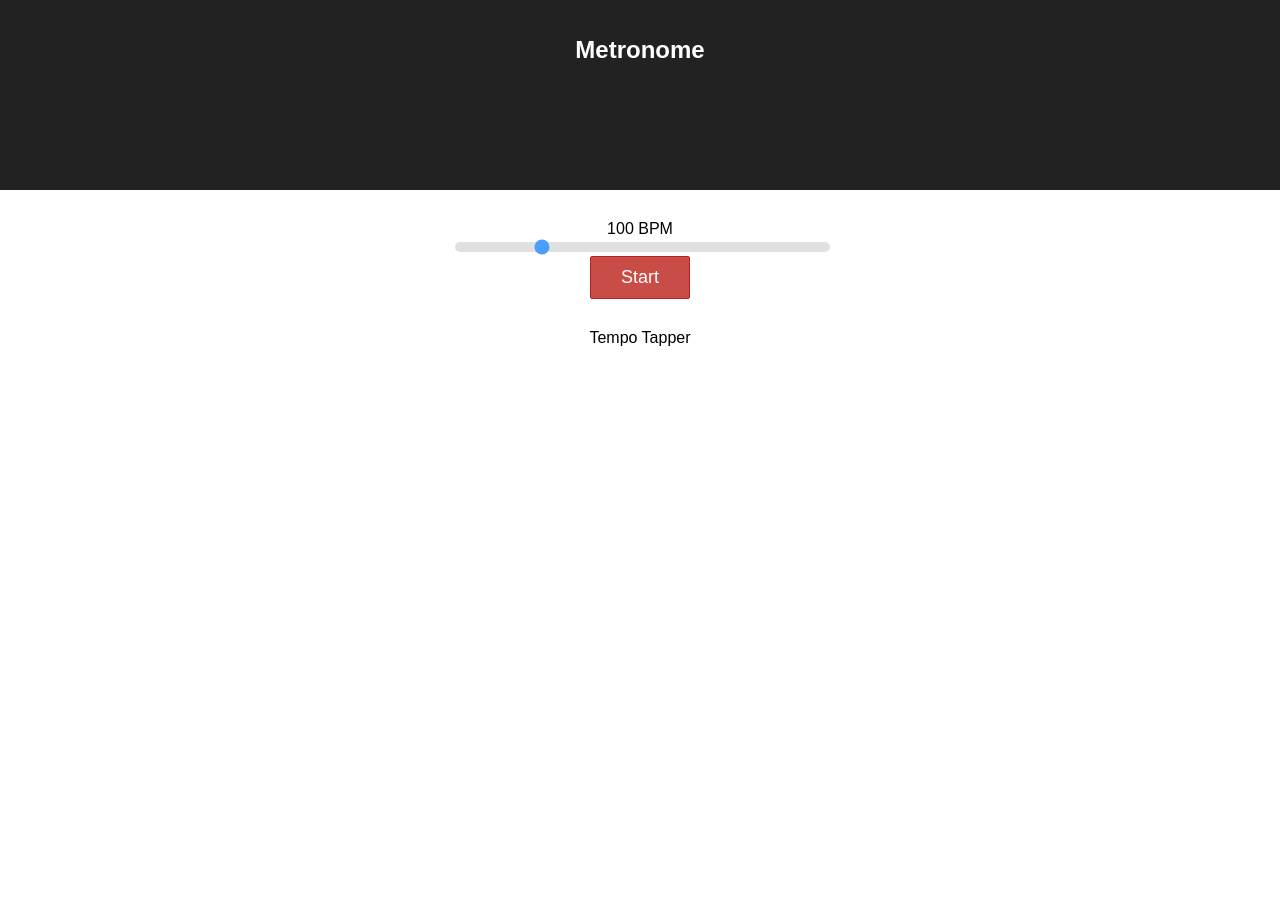
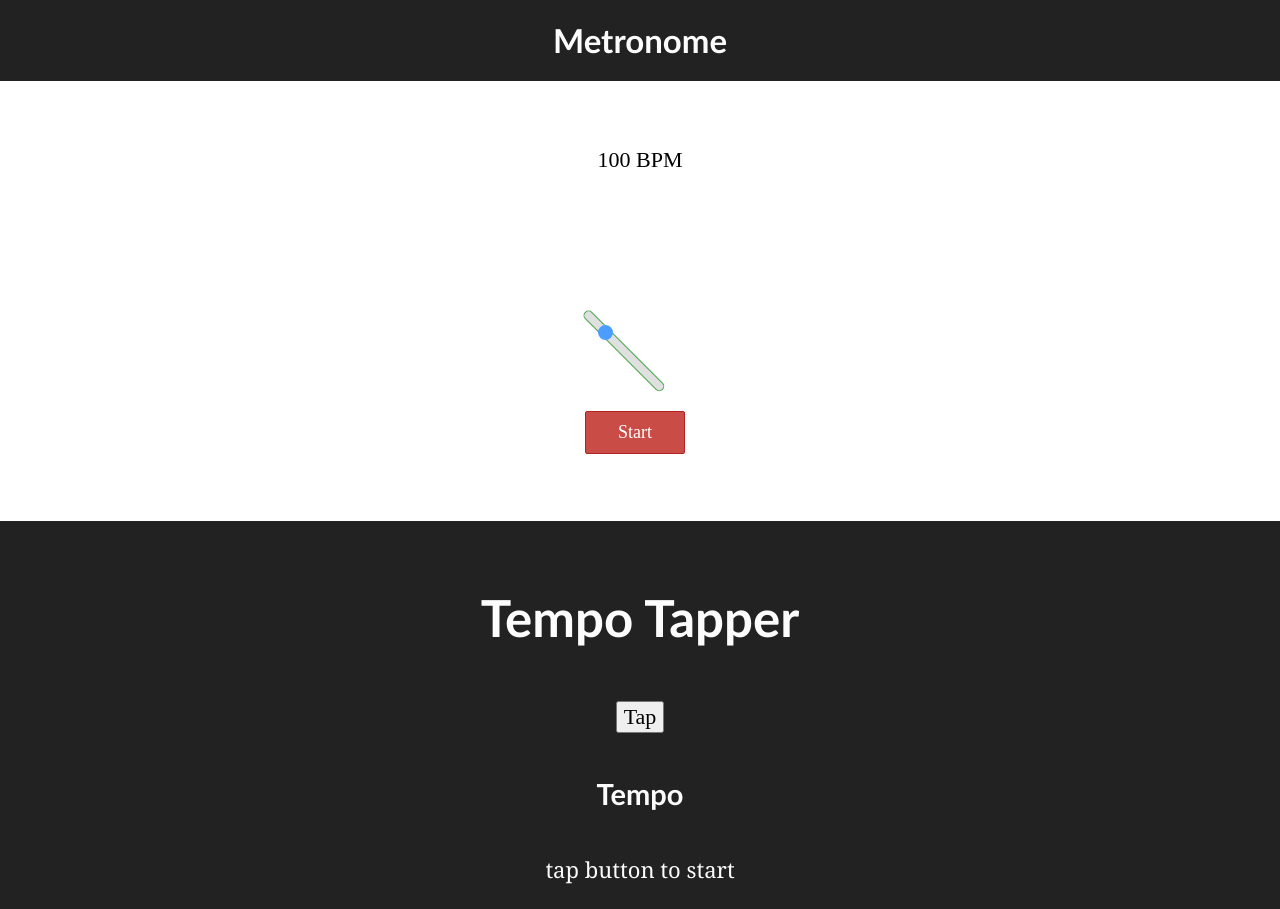
Before and after one commit to ElliotReed/metronome, a React (Create React App) app: page / in a window 1280 px wide. Before the commit the page ends 800 px from the top, so only its background shows below. Built offline with nearby package versions, Linux system fonts and the light colour scheme.

Commit message:
added Tempo Tapper

```diff
--- a/src/App.css
+++ b/src/App.css
@@ -1,4 +1,8 @@
 .App {
+  height: 100%;
+  display: flex;
+  flex-direction: column;
+
   text-align: center;
 }
 
@@ -9,17 +13,14 @@
 
 .App-header {
   background-color: #222;
-  height: 150px;
-  padding: 20px;
+  /* height: 2em; */
+  padding: var(--padding);
   color: white;
 }
 
 .App-title {
+  margin: 0;
   font-size: 1.5em;
-}
-
-.App-intro {
-  font-size: large;
 }
 
 @keyframes App-logo-spin {
--- a/src/App.js
+++ b/src/App.js
@@ -1,5 +1,4 @@
 import React, { Component } from 'react';
-import logo from './logo.svg';
 import './App.css';
 import Metronome from './Metronome';
 import TempoTapper from './TempoTapper';
--- a/src/Metronome.css
+++ b/src/Metronome.css
@@ -1,11 +1,29 @@
 .metronome {
+	display: flex;
+	flex-direction: column;
+	justify-content: center;
 	text-align: center;
 	max-width: 375px;
+	height: 20rem;
 	margin: 0 auto;
 	padding: 30px;
 }
 
+.bpm-display {
+	height: 2em;
+}
+
+.bpm-slider {
+	display: flex;
+	flex-direction: column;
+	justify-content: center;
+	margin: 3em auto 2em;
+	height: 5em;
+	width: 5em;
+}
+
 .bpm-slider input {
+	border: 1px solid green;
 	-webkit-appearance: none;
 	width: 100%;
 	height: 10px;
@@ -13,8 +31,10 @@
 	background: #d3d3d3;
 	outline: none;
 	opacity: 0.7;
-  -webkit-transition: .2s;
-  transition: opacity .2s;
+	-webkit-transition: 0.2s;
+	transition: opacity 0.2s, transform 0.6s;
+	transform: rotateZ(0);
+	transform-origin: left;
 }
 
 .slider:hover {
@@ -27,7 +47,7 @@
 	width: 25px;
 	height: 25px;
 	border-radius: 50%;
-  background: #4CAF50;
+	background: #4caf50;
 	cursor: pointer;
 }
 
@@ -35,14 +55,14 @@
 	width: 25px;
 	height: 25px;
 	border-radius: 50%;
-  background: #4CAF50;
+	background: #4caf50;
 	cursor: pointer;
 }
 
 .metronome button {
-  background: #C94D46;
+	background: #c94d46;
 	padding: 10px;
-  border: 1px solid #B32420;
+	border: 1px solid #b32420;
 	border-radius: 2px;
 	width: 100px;
 	color: #fff;
--- a/src/Metronome.js
+++ b/src/Metronome.js
@@ -12,6 +12,7 @@ class Metronome extends Component {
 			count: 0,
 			bpm: 100,
 			beatsPerMeasure: 4,
+			degrees: 45,
 		};
 
 		this.click1 = new Audio(click1);
@@ -27,17 +28,28 @@ class Metronome extends Component {
 			});
 		} else {
 			// Start a timer with the current BPM
-			this.timer = setInterval(
-				this.playClick,
-				(60 / this.state.bpm) * 1000
-			);
+			this.timer = setInterval(() => {
+				this.playClick();
+				this.swingPendulumRod();
+			}, (60 / this.state.bpm) * 1000);
 			this.setState(
 				{
 					count: 0,
 					playing: true,
 				},
-				this.playClick
+				this.playClick,
+				this.swingPendulumRod
 			);
+		}
+	};
+
+	swingPendulumRod = () => {
+		const { count, beatsPerMeasure } = this.state;
+		if (count === 1) {
+			this.setState({ degrees: -180 });
+		} else {
+			console.log('swing');
+			this.setState({ degrees: 0 });
 		}
 	};
 
@@ -75,19 +87,29 @@ class Metronome extends Component {
 	};
 
 	render() {
-		const { playing, bpm } = this.state;
+		const { playing, bpm, degrees } = this.state;
 
 		return (
 			<div className="metronome">
+				<div className="bpm-display">{bpm} BPM</div>
 				<div className="bpm-slider">
-					<div>{bpm} BPM</div>
 					<input
+						style={{ transform: `rotateZ(${degrees}deg)` }}
+						className="slide"
 						type="range"
 						min="60"
 						max="240"
 						value={bpm}
 						onChange={this.handleBpmChange}
 					/>
+					{/* <input
+						className="test"
+						type="range"
+						min="60"
+						max="240"
+						value={bpm}
+						onChange={this.handleBpmChange}
+					/> */}
 				</div>
 				<button onClick={this.startStop}>
 					{playing ? 'Stop' : 'Start'}
--- a/src/TempoTapper.css
+++ b/src/TempoTapper.css
@@ -0,0 +1,6 @@
+.tempo-tapper {
+	background-color: #222;
+	/* height: 10rem; */
+	padding: var(--padding);
+	color: white;
+}
--- a/src/TempoTapper.js
+++ b/src/TempoTapper.js
@@ -1,22 +1,52 @@
 import React, { Component } from 'react';
-import './Metronome.css';
-import click1 from './click1.wav';
-import click2 from './click2.wav';
+import './TempoTapper.css';
 
-class TempoTapper extends Component {
-  constructor(props) {
-    super(props);
+export const calculteBeatsPerMinute = taps => {
+	const length = taps.length;
+	if (length === 1) {
+		return 'keep tapping!';
+	} else {
+		const totalTime = taps[length - 1] - taps[0];
+		const seconds = totalTime / 1000;
+		const beat = seconds / length;
+		const bpm = Math.floor(60 / beat);
 
-    this.state = {
-      taps: [],
-    }
-  }
+		return bpm;
+	}
+};
 
-  render() {
-    return (
-      'Tempo Tapper'
-    )
-  }
+export default class TempoTapper extends Component {
+	constructor(props) {
+		super(props);
+
+		this.state = {
+			taps: [],
+			tempo: 'tap button to start',
+		};
+	}
+
+	handleTempoTap = () => {
+		const now = new Date();
+		const taps = this.state.taps;
+		taps.push(now);
+
+		if (taps.length > 4) {
+			taps.shift();
+		}
+
+		const tempo = calculteBeatsPerMinute(taps);
+		this.setState({ tempo });
+	};
+
+	render() {
+		const { tempo } = this.state;
+		return (
+			<div className="tempo-tapper">
+				<h2>Tempo Tapper</h2>
+				<button onClick={this.handleTempoTap}>Tap</button>
+				<h4>Tempo</h4>
+				<p>{tempo}</p>
+			</div>
+		);
+	}
 }
-
-export default TempoTapper;
--- a/src/index.css
+++ b/src/index.css
@@ -1,5 +1,145 @@
+:root {
+	--light: hsl(0, 0%, 99%);
+	--medium: hsl(120, 5%, 30%);
+	--dark: hsl(120, 15%, 5%);
+
+	/* colors */
+	--black: hsl(0, 15%, 10%);
+	--brown-light: hsl(50, 15%, 40%);
+	--brown: hsl(50, 15%, 30%);
+	--brown-dark: hsl(52, 15%, 20%);
+	--brown-accent: #be9650;
+	--green-light: hsl(120, 15%, 40%);
+	--green: hsl(120, 15%, 30%);
+	--green-dark: hsl(120, 15%, 20%);
+	--greenAccent: rgb(20, 50, 20);
+	--gold: rgb(250, 230, 170);
+	--gold-light: rgb(240, 217, 190);
+	--red-light: hsl(0, 15%, 40%);
+	--red: hsl(0, 15%, 30%);
+	--red-dark: hsl(0, 15%, 20%);
+	--red-accent: hsl(0, 60%, 20%);
+
+	/* sizes */
+	--margin: 0.618rem;
+	--padding: 0.618rem;
+	--maxWidth: 1333px;
+	--tablet: 768px;
+	--desktop: 1080px;
+
+	/* box model */
+	--boxShadow: 0 0 10px hsla(50, 15%, 20%, 0.5);
+	--border: 1px solid var(--brown-dark);
+	--borderRadius: 0.25rem;
+	--fontStackSans: 'Gill Sans', 'Gill Sans MT', Calibri, 'Trebuchet MS',
+		sans-serif;
+	--fontStackSerif: 'Georgia', serif;
+
+	/* animations */
+	--softIn: softIn 0.33s ease-in;
+}
+
+/* set default base size for deveice and reading distance */
+/* mobile */
+html {
+	font-size: 16px;
+}
+/* tablet */
+@media only screen and (min-width: 768px) {
+	html {
+		font-size: 18px;
+	}
+}
+/* desktop */
+@media only screen and (min-width: 1080px) {
+	html {
+		font-size: 22px;
+	}
+}
+
 body {
-  margin: 0;
-  padding: 0;
-  font-family: sans-serif;
+	margin: 0;
+	box-sizing: border-box;
+	height: 100vh;
+  width: 100vw;
 }
+
+*,
+*:before,
+*:after {
+	box-sizing: inherit;
+}
+
+h1 {
+	font-size: 2.618rem;
+} /* 68px */
+h2 {
+	font-size: 2.32rem;
+} /* 42px */
+h3 {
+	font-size: 1.618rem;
+} /* 26px */
+h4 {
+	font-size: 1.32rem;
+} /* 20px */
+h5,
+p {
+	font-size: 1rem;
+} /* 16px */
+h6 {
+	font-size: 0.618rem;
+} /* 13px */
+
+h1,
+h2,
+h3,
+h4,
+h5,
+h6 {
+	line-height: 1.618;
+	font-family: var(--fontStackSans);
+	color: var(--light);
+}
+
+p {
+	font-family: var(--fontStackSerif);
+	color: var(--light);
+	margin: var(--margin);
+}
+
+a {
+	text-decoration: none;
+	color: var(--green);
+}
+
+ul {
+	font-family: var(--fontStackSans);
+	list-style-type: none;
+}
+
+blockquote {
+	font-family: var(--fontStackSerif);
+	color: var(--dark);
+}
+
+cite {
+	font-family: var(--fontStackSerif);
+	font-size: 0.66rem;
+	font-weight: normal;
+	color: var(--dark);
+}
+
+input,
+textarea {
+	outline-color: var(--brown-light);
+}
+
+@keyframes softIn {
+	from {
+		opacity: 0;
+	}
+
+	to {
+		opacity: 1;
+	}
+}
--- a/src/index.js
+++ b/src/index.js
@@ -1,5 +1,6 @@
 import React from 'react';
 import ReactDOM from 'react-dom';
+import './normalize.css';
 import './index.css';
 import App from './App';
 import registerServiceWorker from './registerServiceWorker';
```
Also changed, not shown: src/normalize.css (added), 1 other file (tests, documents, lock files or other folders). Lines whose indentation alone changed are shown as unchanged.
